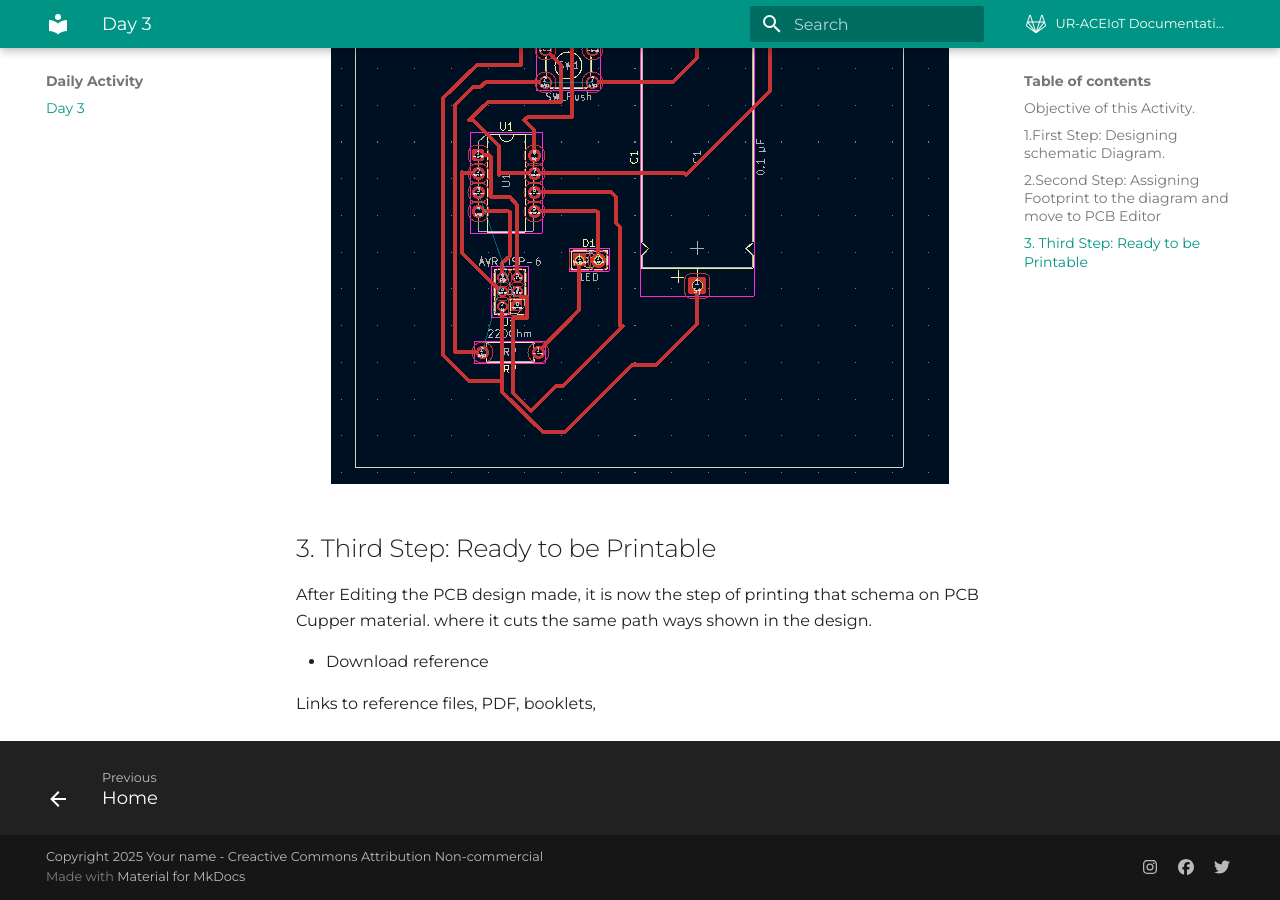
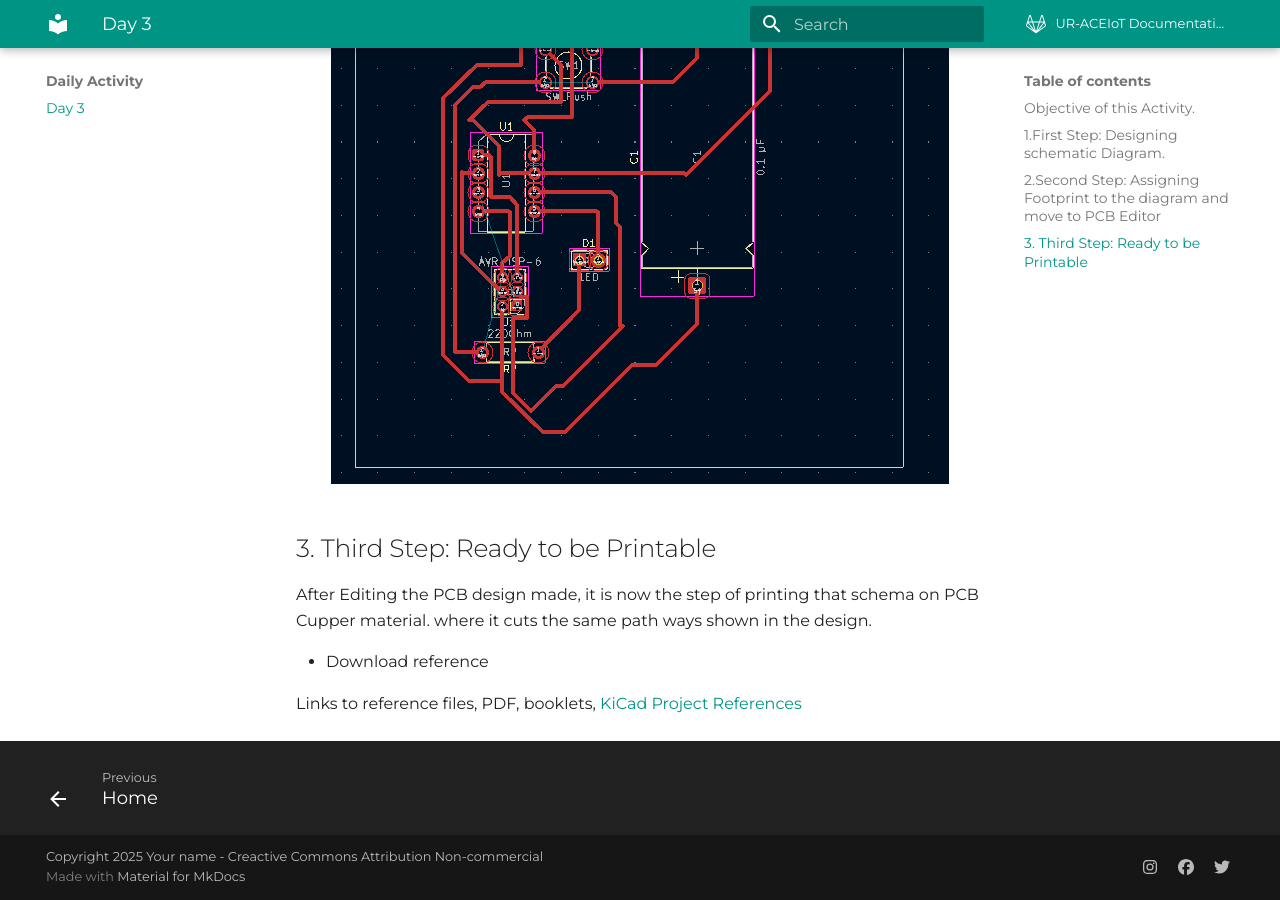
Before and after one commit to izesa/DocumentationTemplate, an MkDocs documentation site: the page built from docs/Daily-Activity/day_3.md, in a window 1280 px wide and 900 px high, scrolled down 1443 px. Built offline with MkDocs 1.6.1 and Material for MkDocs 9.7.7, drawn with Linux system fonts in a browser that asks for light colours.

Commit message:
modified:   docs/Daily-Activity/day_3.md

```diff
--- a/docs/Daily-Activity/day_3.md
+++ b/docs/Daily-Activity/day_3.md
@@ -29,3 +29,4 @@ After Editing the PCB design made, it is now the step of printing that schema on
 
 Links to reference files, PDF, booklets,
 [](./References/)
+[KiCad Project References](References/Jabo_KiCAD_Project/Jabo_Lab/index.md)
```
